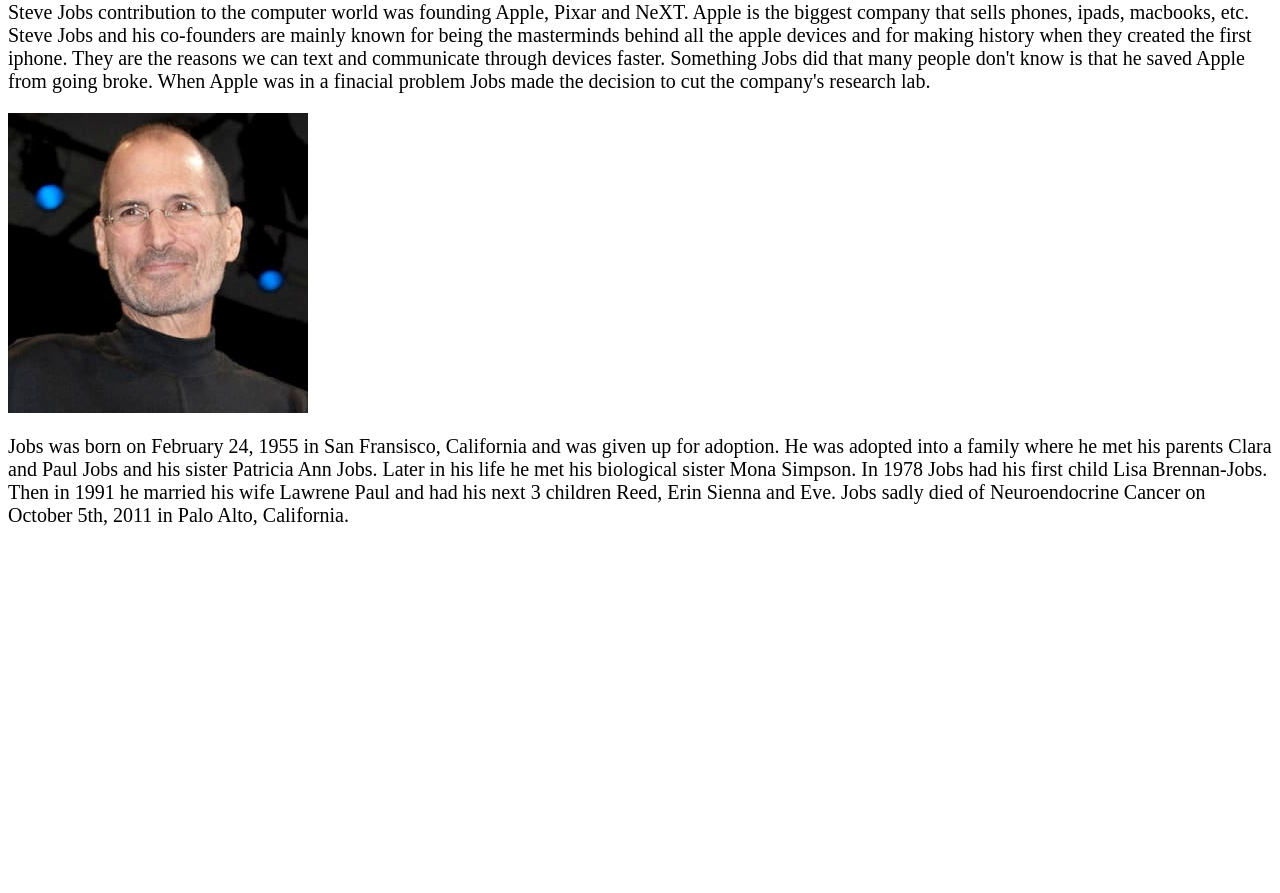
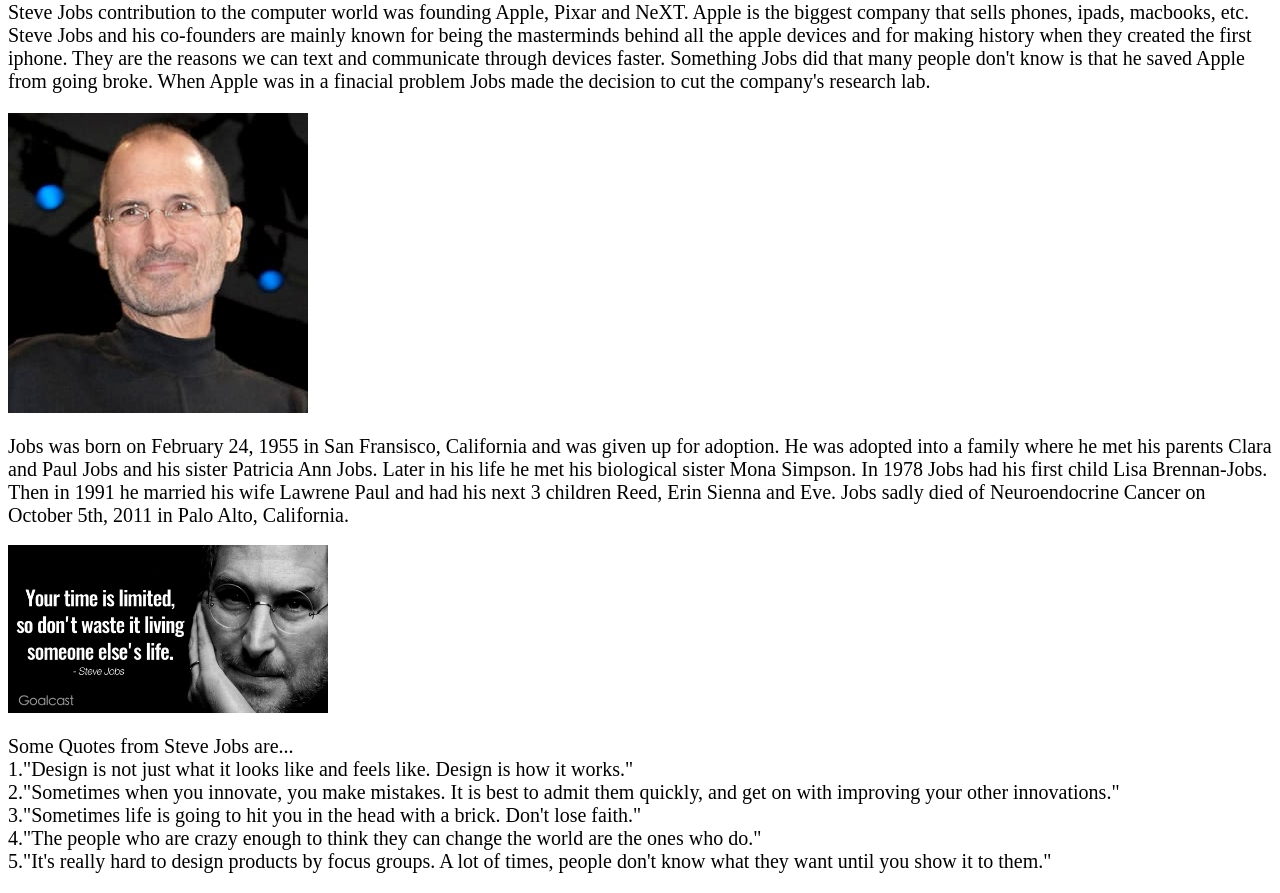
Before and after one commit to morgan-bronson/Week3, a plain HTML site: page index.html in a window 1280 px wide. Shown: the part 79-972 px from the top of the page. Before the commit the page ends 800 px from the top, so only its background shows below. Drawn offline with Linux system fonts and the light colour scheme.

Commit message:
quotes etc.

```diff
--- a/index.html
+++ b/index.html
@@ -9,6 +9,23 @@
     <br>
     <br>
     <p1 id="paragraph">Jobs was born on February 24, 1955 in San Fransisco, California and was given up for adoption. He was adopted into a family where he met his parents Clara and Paul Jobs and his sister Patricia Ann Jobs. Later in his life he met his biological sister Mona Simpson. In 1978 Jobs had his first child Lisa Brennan-Jobs. Then in 1991 he married his wife Lawrene Paul and had his next 3 children Reed, Erin Sienna and Eve. Jobs sadly died of Neuroendocrine Cancer on October 5th, 2011 in Palo Alto, California.</p1>
+    <br>
+    <br>
+    <img src="stevejobs2.jpg" alt="Steve Jobs Quote" width="320" length="350">
+    <br>
+    <br>
+    <p2 id="paragraph">Some Quotes from Steve Jobs are...
+    <br>
+    1."Design is not just what it looks like and feels like. Design is how it works."
+    <br>
+    2."Sometimes when you innovate, you make mistakes. It is best to admit them quickly, and get on with improving your other innovations."
+    <br>
+    3."Sometimes life is going to hit you in the head with a brick. Don't lose faith."
+    <br>
+    4."The people who are crazy enough to think they can change the world are the ones who do."
+    <br>
+    5."It's really hard to design products by focus groups. A lot of times, people don't know what they want until you show it to them."
+    </P>
   </head>
   <body>
   </body>
```
Also changed, not shown: stevejobs2.jpg (added).
